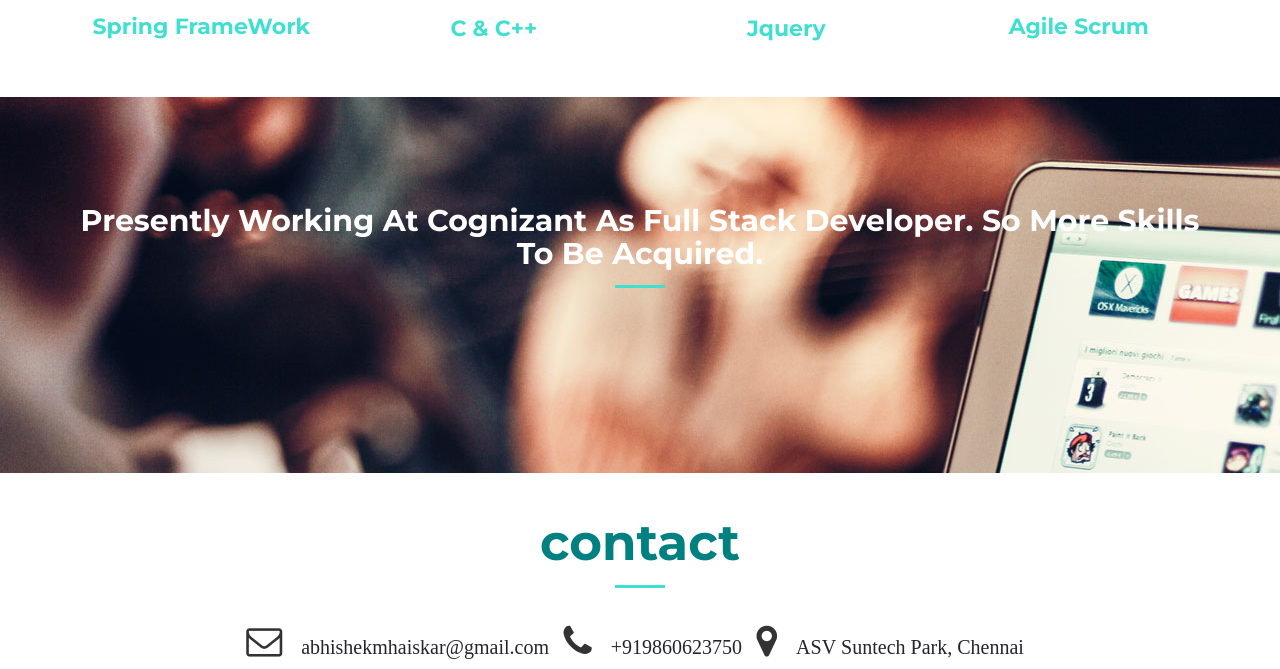
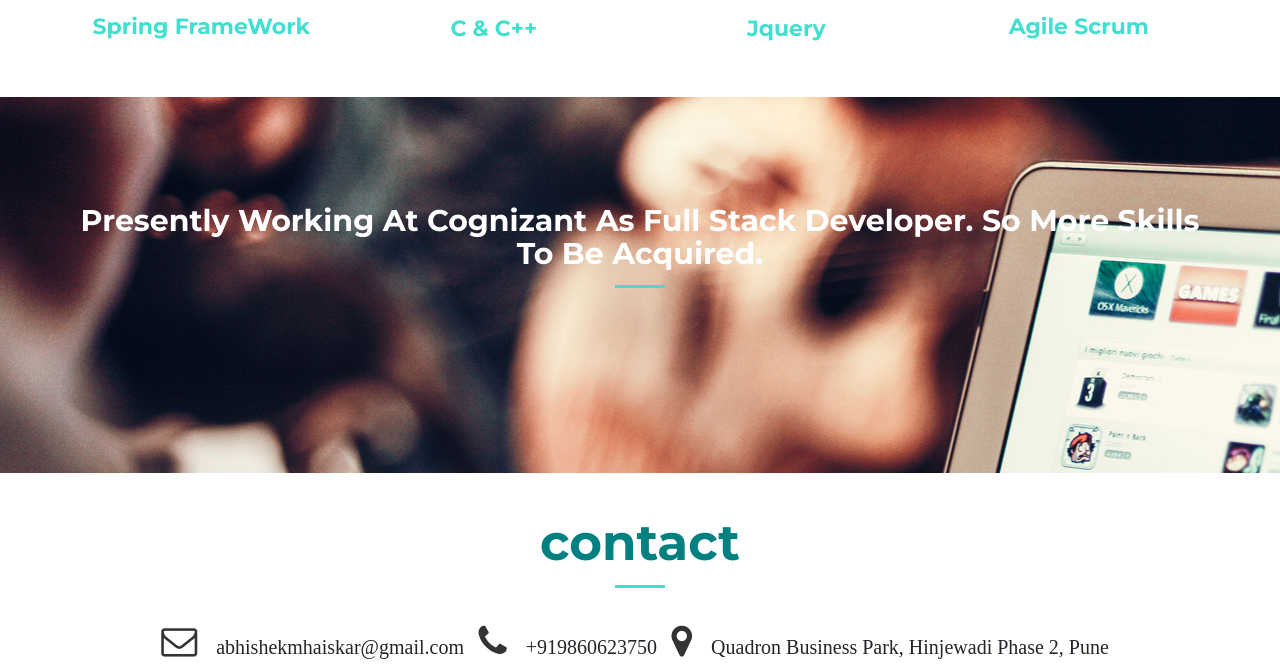
Before and after one commit to abhishekM30/abhishekM30.github.io, a plain HTML site: page index.html in a window 1280 px wide. Shown: the part 3436-4105 px from the top of the page. Drawn offline with nearby package versions, Linux system fonts and the light colour scheme; files whose address does not match are found by name.

Commit message:
Changing Address from chennai to pune

```diff
--- a/index.html
+++ b/index.html
@@ -506,7 +506,7 @@
                 </div>
 
                 <div class="fa fa-map-marker fa-2x" aria-hidden="true">
-                    <a style=" font-size:20px" href="#" >ASV Suntech Park, Chennai</a>
+                    <a style=" font-size:20px" href="#" >Quadron Business Park, Hinjewadi Phase 2, Pune</a>
 
                 </div>
 				<br>
```
